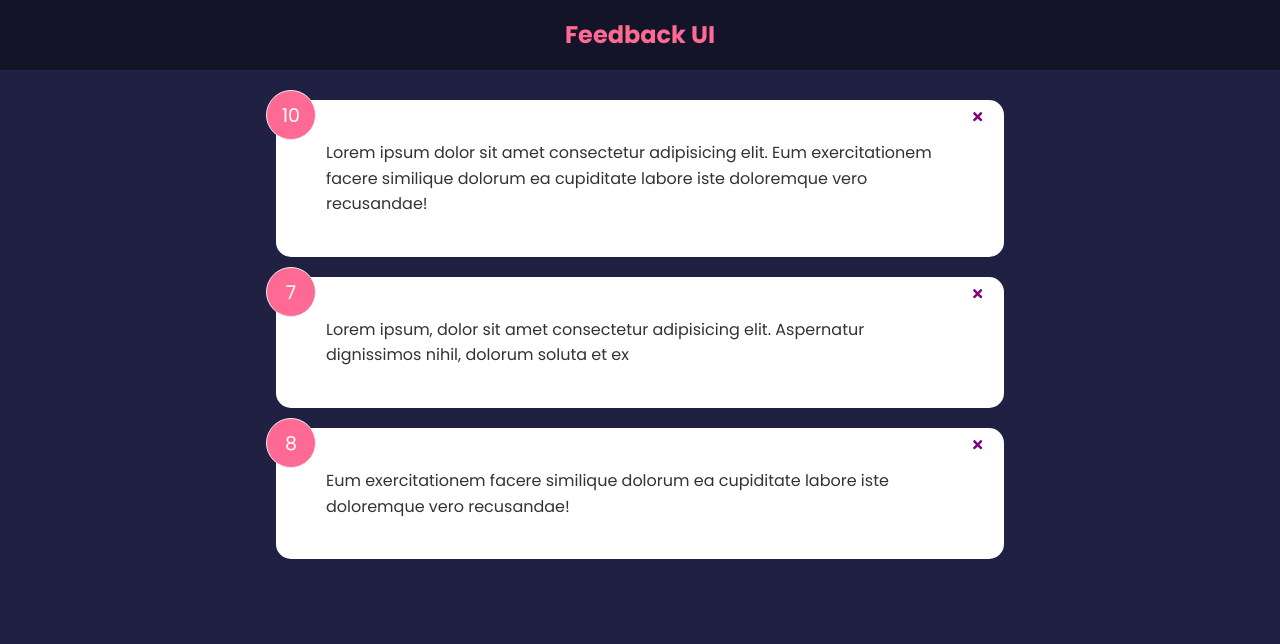
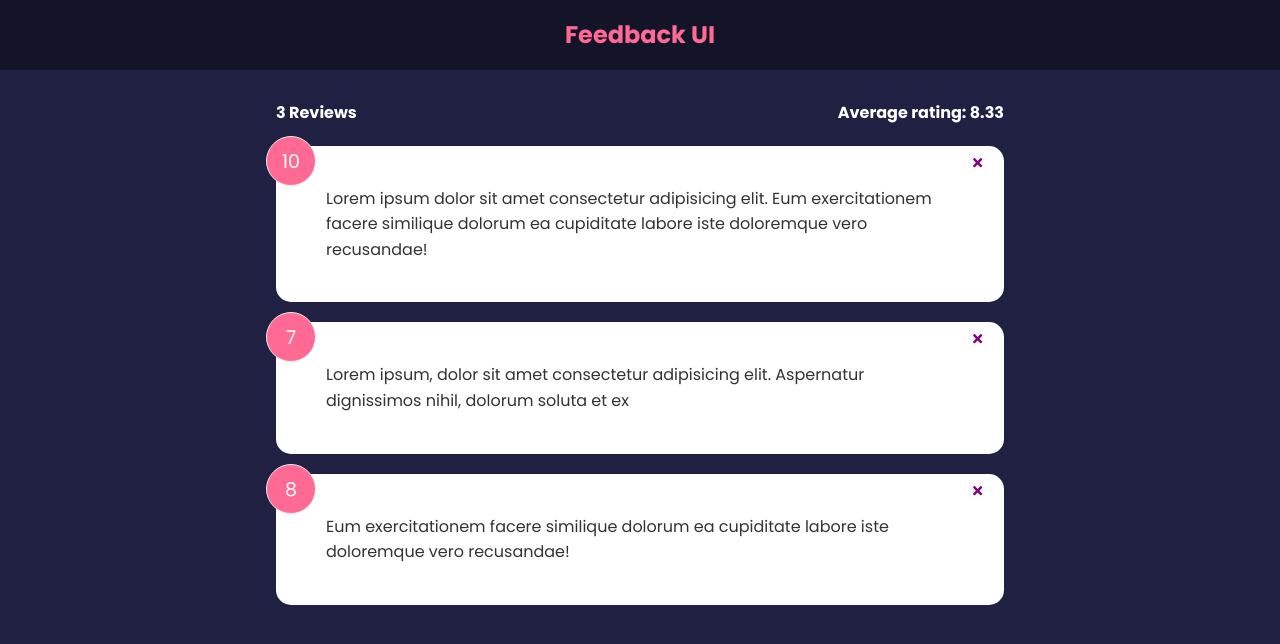
Before and after one commit to iampsr8/feedback-UI, a React (Create React App) app: page / in a window 1280 px wide. Shown: the top 644 px of the page. Built offline with nearby package versions, Linux system fonts and the light colour scheme.

Commit message:
Add average

```diff
--- a/src/App.js
+++ b/src/App.js
@@ -1,8 +1,8 @@
 import Header from "./components/Header";
-
 import { useState } from "react";
 import feedbackData from "./data/FeedbackData";
 import FeedbackList from "./components/FeedbackList";
+import FeedbackStats from "./components/FeedbackStats";
 
 function App() {
     const [feedback, setFeedback] = useState(feedbackData)
@@ -14,7 +14,8 @@
   return (
     <>
       <Header />
-      <div className="container">
+          <div className="container">
+              <FeedbackStats feedback={feedback}/>
               <FeedbackList key={1} feedbacks={feedback} handleDelete={ deleteFeedback} />
       </div>
     </>
--- /dev/null
+++ b/src/components/FeedbackStats.jsx
@@ -0,0 +1,18 @@
+import PropTypes from 'prop-types'
+
+function FeedbackStats({ feedback }) {
+    //calculate average
+    let average = feedback.reduce((acc, curr) =>{return acc+curr.rating},0)/feedback.length;
+  return (
+      <div className="feedback-stats">
+          <h4>{ feedback.length} Reviews</h4>
+          <h4>Average rating: { isNaN(average.toFixed(2))?0: average.toFixed(2)}</h4>
+    </div>
+  )
+}
+
+FeedbackStats.propTypes = {
+    feedback:PropTypes.array.isRequired
+}
+
+export default FeedbackStats
```
